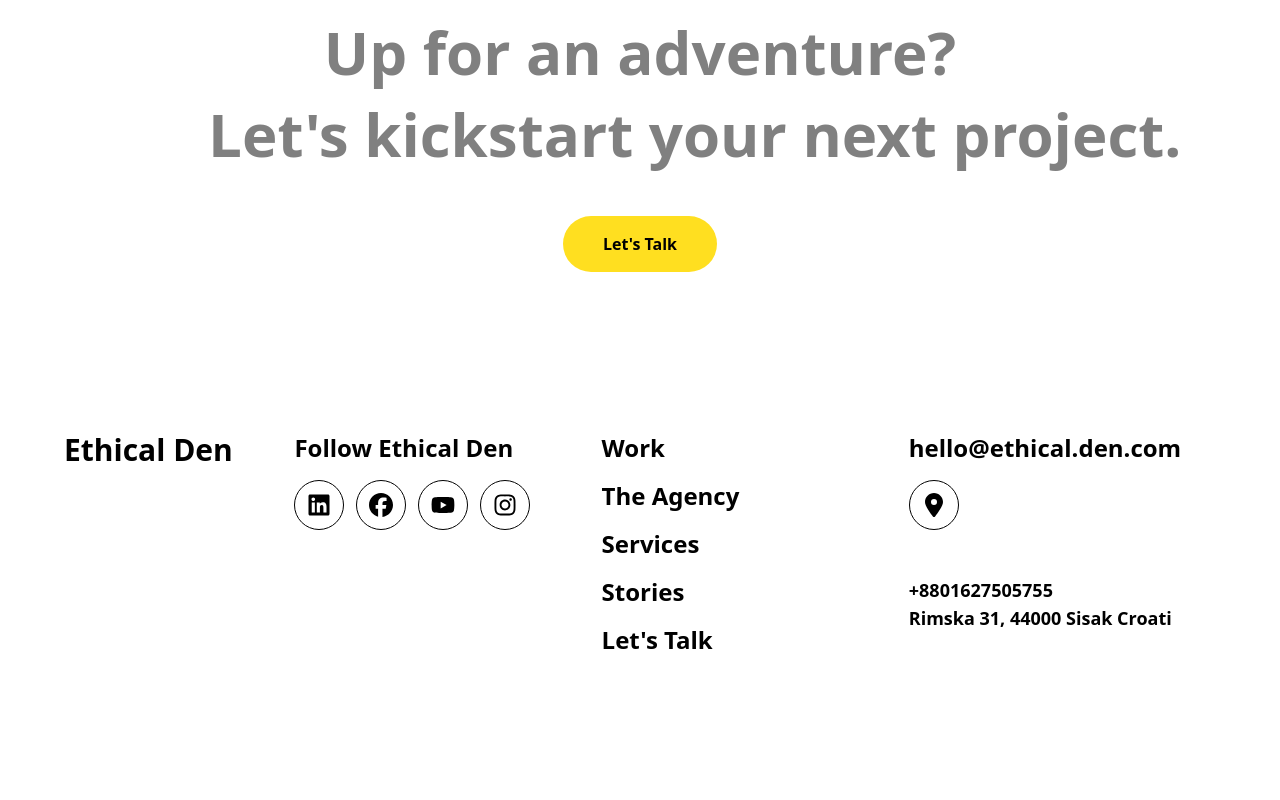
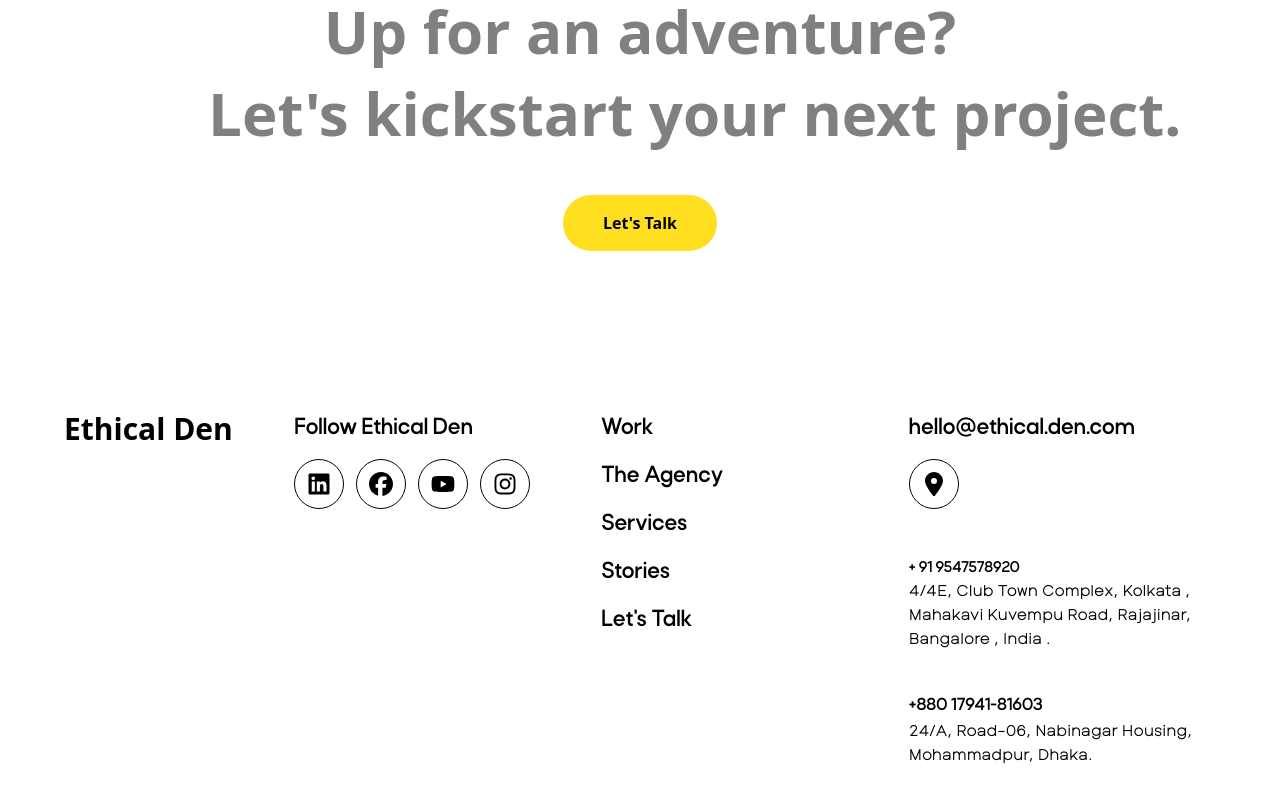
Before and after one commit to joySutradhor/Ethicalden-gsap, a Next.js app: page / in a window 1280 px wide. Shown: the part 9423-10223 px from the top of the page. Before the commit the page ends 10175 px from the top, so only its background shows below. Built offline with nearby package versions, Linux system fonts and the light colour scheme.

Commit message:
address changed and font added in ctaArea

```diff
--- a/components/CTAArea/CTAArea.jsx
+++ b/components/CTAArea/CTAArea.jsx
@@ -48,7 +48,7 @@ function CTAArea({ darkBackground = false }) {
     <section className={`text-center my-[20vh] ${darkBackground ? 'bg-black' : ''}`}>
       <h2
         ref={titleRef}
-        className={`text-3xl md:text-6xl font-bold mb-[5vh] max-w-4xl mx-auto leading-snug px-4 ${darkBackground ? 'text-white' : 'text-black'}`}
+        className={`text-3xl  md:text-6xl font-bold mb-[5vh] max-w-4xl mx-auto leading-snug px-4   ${darkBackground ? 'text-white font-rota ' : 'text-black'}`}
       >
         {titleLines.map((line, lineIndex) => (
           <div key={lineIndex} className='block'>
--- a/components/ClientCollaboration/ClientCollaboration.jsx
+++ b/components/ClientCollaboration/ClientCollaboration.jsx
@@ -52,7 +52,7 @@ function ClientCollaboration() {
       {/* title */}
       <h2
         ref={titleRef}
-        className='text-center text-3xl lg:text-6xl font-bold px-[5vw] lg:px-0 max-w-5xl mx-auto mb-[10vh] leading-snug'
+        className='text-center text-3xl lg:text-7xl font-rota font-bold px-[5vw] lg:px-0 max-w-5xl mx-auto mb-[10vh] '
       >
         {titleLines.map((line, lineIndex) => (
           <div key={lineIndex} className="block">
--- a/components/Shared/Footer/Footer.jsx
+++ b/components/Shared/Footer/Footer.jsx
@@ -10,11 +10,12 @@ import {
 } from 'react-icons/fa6'
 import gsap from 'gsap'
 import { ScrollTrigger } from 'gsap/ScrollTrigger'
-import "./Footer.css"
+import './Footer.css'
+import '@/app/globals.css'
 
 gsap.registerPlugin(ScrollTrigger)
 
-function Footer() {
+function Footer () {
   const footerRef = useRef(null)
   const [darkBackground, setDarkBackground] = useState(false)
   const [isReady, setIsReady] = useState(false)
@@ -34,12 +35,12 @@ function Footer() {
     }
   }, [])
 
-  function CTAArea({ darkMode }) {
+  function CTAArea ({ darkMode }) {
     const titleRef = useRef(null)
     const charRefs = useRef([])
     const animationRef = useRef(null)
 
-    const addToCharRefs = (el) => {
+    const addToCharRefs = el => {
       if (el && !charRefs.current.includes(el)) {
         charRefs.current.push(el)
       }
@@ -56,14 +57,14 @@ function Footer() {
         color: darkMode ? 'white' : 'black',
         stagger: {
           from: 'random',
-          each: 0.05,
+          each: 0.05
         },
         ease: 'power2.out',
         scrollTrigger: {
           trigger: titleRef.current,
-          start: "top 80%",
-          end: "top 50%",
-          toggleActions: "play none none none",
+          start: 'top 80%',
+          end: 'top 50%',
+          toggleActions: 'play none none none',
           markers: false,
           invalidateOnRefresh: true
         }
@@ -75,7 +76,7 @@ function Footer() {
     }, [isReady, darkMode])
 
     const titleLines = [
-      "Up for an adventure?",
+      'Up for an adventure?',
       "Let's kickstart your next project."
     ]
 
@@ -83,13 +84,13 @@ function Footer() {
     charRefs.current = []
 
     return (
-      <section className="text-center mb-16 mt-[5vh] md:mt-[10vh] lg:mt-[20vh]">
+      <section className='text-center mb-16 mt-[5vh] md:mt-[10vh] lg:mt-[20vh]'>
         <h2
           ref={titleRef}
-          className="text-xl sm:text-2xl md:text-4xl lg:text-6xl font-bold mb-[5vh] max-w-4xl mx-auto leading-snug px-4"
+          className='text-xl sm:text-2xl md:text-4xl lg:text-6xl font-bold mb-[5vh] max-w-4xl mx-auto leading-snug px-4'
         >
           {titleLines.map((line, lineIndex) => (
-            <div key={lineIndex} className="block">
+            <div key={lineIndex} className='block'>
               {line.split('').map((char, charIndex) => (
                 <span
                   key={charIndex}
@@ -104,7 +105,11 @@ function Footer() {
           ))}
         </h2>
 
-        <button className={`text-base font-semibold py-4 px-10 rounded-full transition-colors duration-300 ${darkMode ? 'bg-white text-[#06171D]' : 'bg-yellow-300'}`}>
+        <button
+          className={`text-base font-semibold py-4 px-10 rounded-full transition-colors duration-300 ${
+            darkMode ? 'bg-white text-[#06171D]' : 'bg-yellow-300'
+          }`}
+        >
           Let's Talk
         </button>
       </section>
@@ -159,46 +164,58 @@ function Footer() {
       <CTAArea darkMode={darkBackground} />
       <section
         ref={footerRef}
-        className="edn__f__container transition-all duration-500"
+        className='edn__f__container transition-all duration-500'
       >
-        <div className="edn__f__wrapper">
+        <div className='edn__f__wrapper'>
           <div>
-            <h3 className="text-3xl font-black">Ethical Den</h3>
+            <h3 className='text-3xl font-black'>Ethical Den</h3>
           </div>
-          <div className="edn__f__menu__parent">
+          <div className='edn__f__menu__parent'>
             <div>
-              <h3 className="edn__f__title">Follow Ethical Den</h3>
-              <div className="flex gap-3 mt-4 flex-wrap">
-                <span className="edn__f___socail___icons">
+              <h3 className='edn__f__title font-rota'>Follow Ethical Den</h3>
+              <div className='flex gap-3 mt-4 flex-wrap'>
+                <span className='edn__f___socail___icons'>
                   <FaLinkedin />
                 </span>
-                <span className="edn__f___socail___icons">
+                <span className='edn__f___socail___icons'>
                   <FaFacebook />
                 </span>
-                <span className="edn__f___socail___icons">
+                <span className='edn__f___socail___icons'>
                   <FaYoutube />
                 </span>
-                <span className="edn__f___socail___icons">
+                <span className='edn__f___socail___icons'>
                   <FaInstagram />
                 </span>
               </div>
             </div>
 
             <div>
-              <h3 className="edn__f__title">Work</h3>
-              <h3 className="edn__f__title">The Agency</h3>
-              <h3 className="edn__f__title">Services</h3>
-              <h3 className="edn__f__title">Stories</h3>
-              <h3 className="edn__f__title">Let's Talk</h3>
+              <h3 className='edn__f__title font-rota'>Work</h3>
+              <h3 className='edn__f__title font-rota'>The Agency</h3>
+              <h3 className='edn__f__title font-rota'>Services</h3>
+              <h3 className='edn__f__title font-rota'>Stories</h3>
+              <h3 className='edn__f__title font-rota'>Let's Talk</h3>
             </div>
 
             <div>
-              <h3 className="edn__f__title">hello@ethical.den.com</h3>
-              <p className="edn__f___socail___icons inline-block">
+              <h3 className='edn__f__title font-rota'>hello@ethical.den.com</h3>
+              <p className='edn__f___socail___icons inline-block'>
                 <FaLocationDot />
               </p>
-              <p className="text-lg font-bold mt-5 lg:mt-10">+8801627505755</p>
-              <p className="text-lg font-bold">Rimska 31, 44000 Sisak Croati</p>
+              <div className='my-5 lg:my-10'>
+                <p className='text-base font-rota'>+ 91 9547578920</p>
+                <p className='text-base font-ethosnova'>
+                  4/4E, Club Town Complex, Kolkata , Mahakavi Kuvempu Road,
+                  Rajajinar, Bangalore , India .
+                </p>
+              </div>
+
+              <div>
+                <p className='text-lg font-rota '>+880 17941-81603</p>
+                <p className='text-base font-ethosnova '>
+                  24/A, Road-06, Nabinagar Housing, Mohammadpur, Dhaka.
+                </p>
+              </div>
             </div>
           </div>
         </div>
```
Also changed, not shown: components/Shared/Footer/Footer.css (line endings or trailing spaces).
